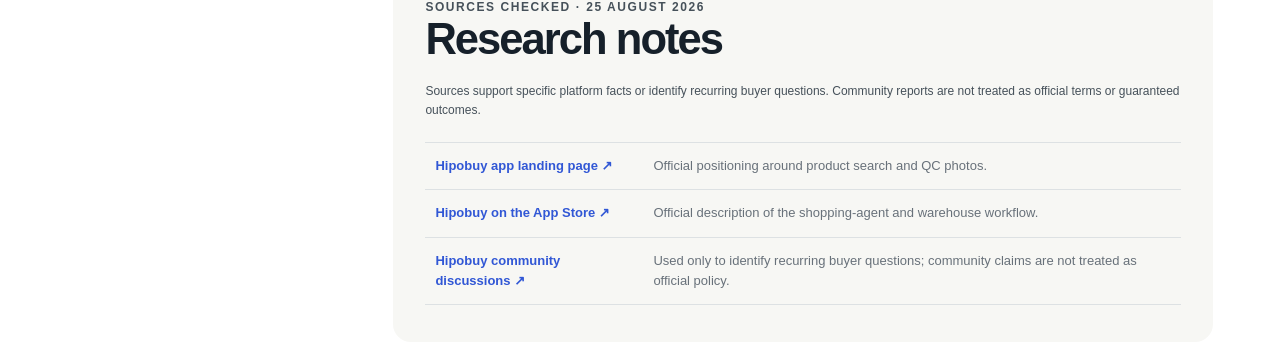
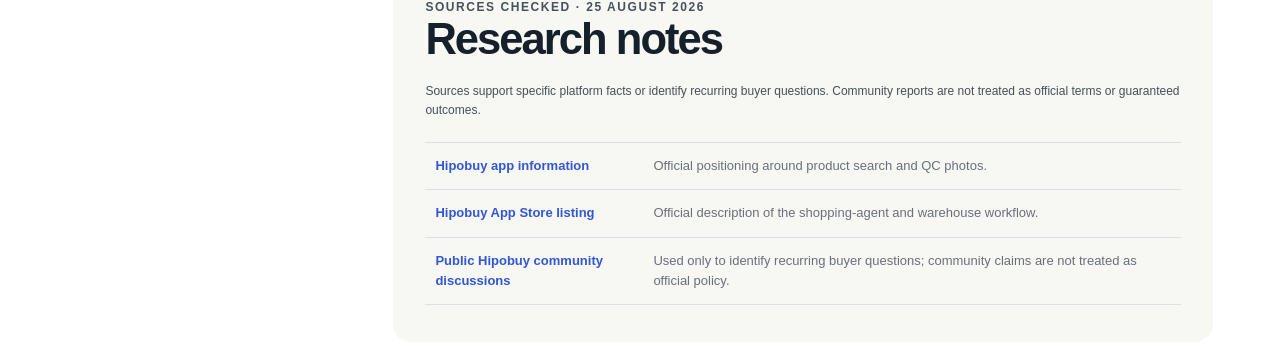
Before and after one commit to hehaize88-code/https-cnfanssp.com, a Next.js app in the folder spreadsheet-hipobuys-com/: page /articles/hipobuy-qc-photos-guide in a window 1280 px wide. Shown: the part 6494-6849 px from the top of the page. Built offline with nearby package versions, Linux system fonts and the light colour scheme.

Commit message:
Remove third-party outbound links

```diff
--- a/spreadsheet-hipobuys-com/app/article-data.ts
+++ b/spreadsheet-hipobuys-com/app/article-data.ts
@@ -18,7 +18,7 @@
   imageAlt?: string;
   imageCaption?: string;
   sections: ArticleSection[];
-  sources: { label: string; url: string; note: string }[];
+  sources: { label: string; note: string }[];
 };
 
 export const articles: Article[] = [
@@ -121,9 +121,9 @@
       }
     ],
     sources: [
-      { label: "Hipobuy official website", url: "https://hipobuy.com/", note: "Platform positioning and official shipping estimator access." },
-      { label: "Hipobuy on the App Store", url: "https://apps.apple.com/us/app/hipobuy/id6748938660", note: "Official description of Taobao/1688 purchasing, international delivery and 90-day free storage." },
-      { label: "Hipobuy app landing page", url: "https://app.hipobuy.com/", note: "Official QC-search positioning and listed payment methods." }
+      { label: "Hipobuy official website", note: "Platform positioning and official shipping estimator access." },
+      { label: "Hipobuy App Store listing", note: "Official description of Taobao/1688 purchasing, international delivery and 90-day free storage." },
+      { label: "Hipobuy app information", note: "Official QC-search positioning and listed payment methods." }
     ]
   },
   {
@@ -235,9 +235,9 @@
       }
     ],
     sources: [
-      { label: "Hipobuy app landing page", url: "https://app.hipobuy.com/", note: "Official positioning around product search and QC photos." },
-      { label: "Hipobuy on the App Store", url: "https://apps.apple.com/us/app/hipobuy/id6748938660", note: "Official description of the shopping-agent and warehouse workflow." },
-      { label: "Hipobuy community discussions", url: "https://www.reddit.com/r/Hipobuy_/", note: "Used only to identify recurring buyer questions; community claims are not treated as official policy." }
+      { label: "Hipobuy app information", note: "Official positioning around product search and QC photos." },
+      { label: "Hipobuy App Store listing", note: "Official description of the shopping-agent and warehouse workflow." },
+      { label: "Public Hipobuy community discussions", note: "Used only to identify recurring buyer questions; community claims are not treated as official policy." }
     ]
   },
   {
@@ -346,9 +346,9 @@
       }
     ],
     sources: [
-      { label: "Hipobuy shipping estimator", url: "https://hipobuy.com/estimation", note: "Official destination and parcel estimation tool." },
-      { label: "Hipobuy on the App Store", url: "https://apps.apple.com/us/app/hipobuy/id6748938660", note: "Official claims about global reach, storage and possible delivery speed." },
-      { label: "Hipobuy Trustpilot profile", url: "https://www.trustpilot.com/review/hipobuy.com", note: "Public review evidence and the current guideline-breach warning." }
+      { label: "Hipobuy shipping estimator", note: "Official destination and parcel estimation tool." },
+      { label: "Hipobuy App Store listing", note: "Official claims about global reach, storage and possible delivery speed." },
+      { label: "Public Hipobuy review profile", note: "Public review evidence and the current guideline-breach warning." }
     ]
   }
 ];
--- a/spreadsheet-hipobuys-com/app/articles/[slug]/page.tsx
+++ b/spreadsheet-hipobuys-com/app/articles/[slug]/page.tsx
@@ -45,7 +45,7 @@
         <div className="article-prose">
           {article.image ? <figure><img src={article.image} alt={article.imageAlt || ""} width="1100" height="720" /><figcaption>{article.imageCaption}</figcaption></figure> : <div className="shipping-equation"><span>Delivered cost</span><strong>item + domestic delivery + services + international parcel + import costs</strong></div>}
           {article.sections.map((section) => <section id={anchor(section.heading)} key={section.heading}><h2>{section.heading}</h2>{section.paragraphs.map((paragraph) => <p key={paragraph}>{paragraph}</p>)}{section.bullets ? <ul>{section.bullets.map((item) => <li key={item}>{item}</li>)}</ul> : null}</section>)}
-          <section className="article-sources"><p className="section-kicker">Sources checked · 25 August 2026</p><h2>Research notes</h2><p>Sources support specific platform facts or identify recurring buyer questions. Community reports are not treated as official terms or guaranteed outcomes.</p><ul>{article.sources.map((source) => <li key={source.url}><a href={source.url} rel="nofollow noopener" target="_blank">{source.label} ↗</a><span>{source.note}</span></li>)}</ul></section>
+          <section className="article-sources"><p className="section-kicker">Sources checked · 25 August 2026</p><h2>Research notes</h2><p>Sources support specific platform facts or identify recurring buyer questions. Community reports are not treated as official terms or guaranteed outcomes.</p><ul>{article.sources.map((source) => <li key={source.label}><strong>{source.label}</strong><span>{source.note}</span></li>)}</ul></section>
           <div className="article-next"><div><p className="section-kicker">Continue checking</p><h2>Use the guide, then verify the live listing.</h2></div><div><Link href="/articles/">All articles</Link><a href="https://cnfanssp.com/AllProducts/">Browse current catalog ↗</a></div></div>
         </div>
       </div>
--- a/spreadsheet-hipobuys-com/app/globals.css
+++ b/spreadsheet-hipobuys-com/app/globals.css
@@ -251,7 +251,7 @@
 .article-sources ul { margin-top:22px; }
 .article-sources li { display:grid; grid-template-columns:200px 1fr; gap:18px; padding-left:10px; }
 .article-sources li::before { display:none; }
-.article-sources a { color:var(--blue); font-weight:700; }
+.article-sources a,.article-sources strong { color:var(--blue); font-weight:700; }
 .article-sources span { color:var(--muted); }
 .article-next { margin-top:42px; padding:30px; display:grid; grid-template-columns:1fr auto; gap:30px; align-items:end; border-radius:18px; background:var(--blue-soft); }
 .article-next h2 { margin:8px 0 0; max-width:520px; font-size:32px; }
```
Also changed, not shown: 1 other file (tests, documents, lock files or other folders).
